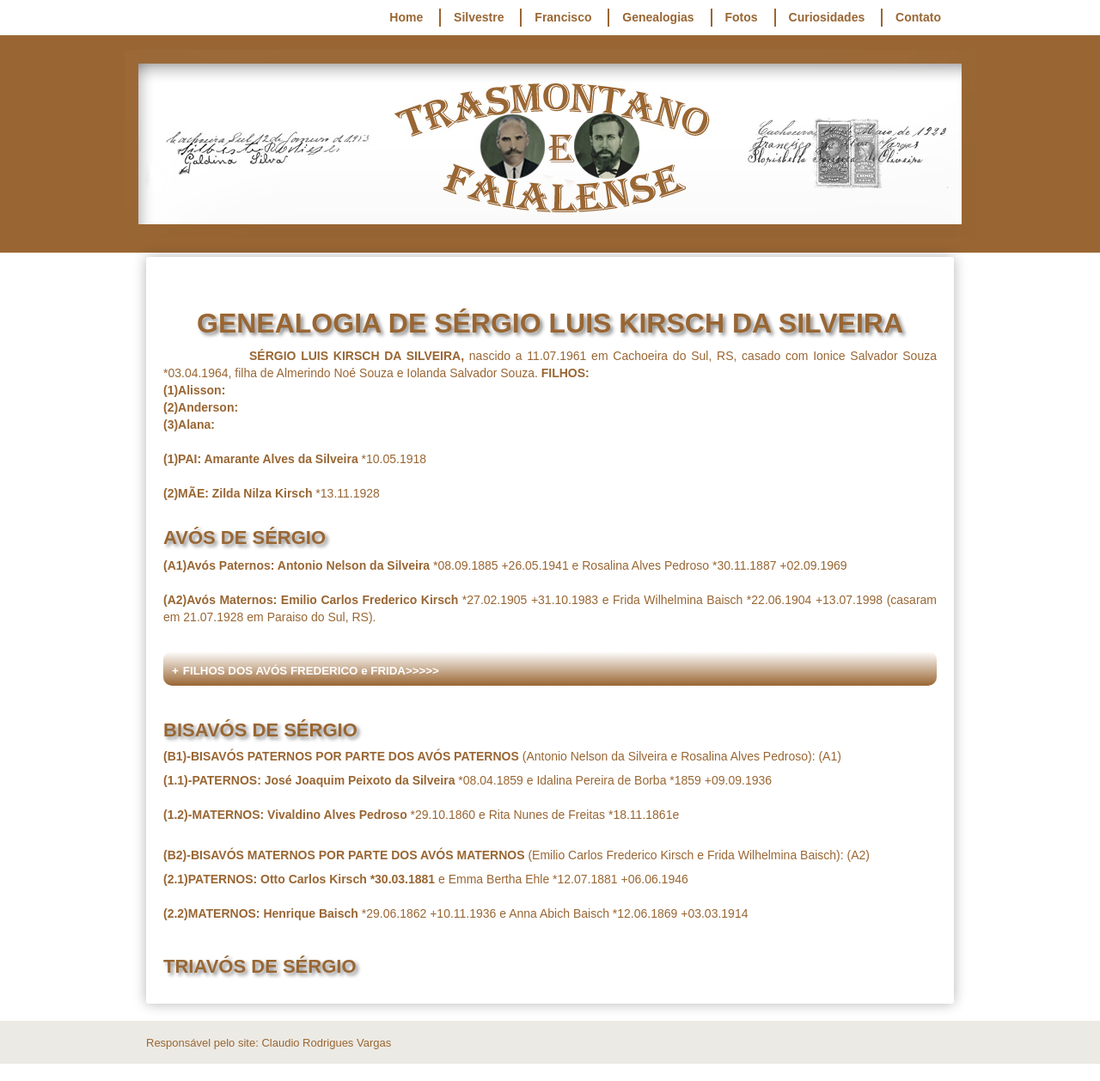
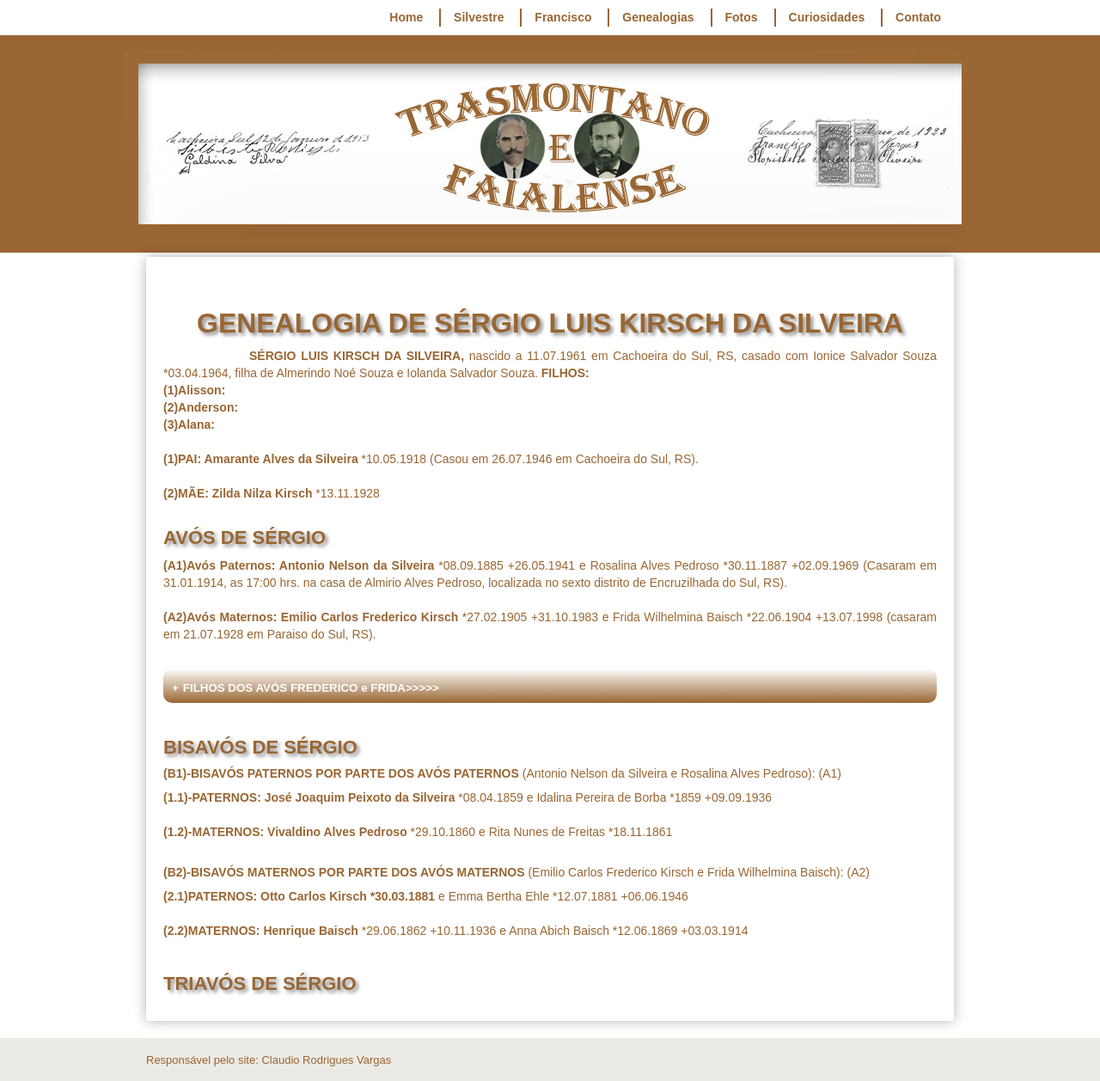
Before and after one commit to claudiovargas1955/claudiovargas1955.github.io, a Jekyll site: the page built from _pages/genealogia-de-sergio-luis-kirsch-da-silveira.html, in a window 1280 px wide. Shown: the whole page at 86% size. Built offline with Jekyll 4.4.1, drawn with Linux system fonts in a browser that asks for light colours; some web fonts are replaced.

Commit message:
Update genealogia-de-sergio-luis-kirsch-da-silveira.html

```diff
--- a/_pages/genealogia-de-sergio-luis-kirsch-da-silveira.html
+++ b/_pages/genealogia-de-sergio-luis-kirsch-da-silveira.html
@@ -101,12 +101,13 @@ Ionice Salvador Souza *03.04.1964, filha de Almerindo Noé Souza e Iolanda Salva
   <b>(2)Anderson: </b><br>
   <b>(3)Alana: </b><br><br>
 
-<b>(1)PAI: Amarante Alves da Silveira </b>*10.05.1918 <br><br>
+<b>(1)PAI: Amarante Alves da Silveira </b>*10.05.1918 (Casou em 26.07.1946 em Cachoeira do Sul, RS).<br><br>
 <b>(2)MÃE: Zilda Nilza Kirsch </b>*13.11.1928 <br><br>
 
 <h4>AVÓS DE SÉRGIO</h4>
 
-<p><b>(A1)Avós Paternos: Antonio Nelson da Silveira </b>*08.09.1885 +26.05.1941 e Rosalina Alves Pedroso *30.11.1887 +02.09.1969<br><br>
+<p><b>(A1)Avós Paternos: Antonio Nelson da Silveira </b>*08.09.1885 +26.05.1941 e Rosalina Alves Pedroso *30.11.1887 +02.09.1969 (Casaram
+em 31.01.1914, as 17:00 hrs. na casa de Almirio Alves Pedroso, localizada no sexto distrito de Encruzilhada do Sul, RS).<br><br>
 
 <b>(A2)Avós Maternos: Emilio Carlos Frederico Kirsch </b>*27.02.1905 +31.10.1983 e Frida Wilhelmina Baisch *22.06.1904 +13.07.1998
 (casaram em 21.07.1928 em Paraiso do Sul, RS). <br><br>
@@ -121,7 +122,7 @@ Ionice Salvador Souza *03.04.1964, filha de Almerindo Noé Souza e Iolanda Salva
 <p><b><h5>(B1)-BISAVÓS PATERNOS POR PARTE DOS AVÓS PATERNOS</b> (Antonio Nelson da Silveira e Rosalina Alves Pedroso): (A1)</h5>
 <p><b>(1.1)-PATERNOS: José Joaquim Peixoto da Silveira </b>*08.04.1859 e Idalina Pereira de Borba *1859 +09.09.1936<br><br>
 
-<b>(1.2)-MATERNOS: Vivaldino Alves Pedroso </b>*29.10.1860 e Rita Nunes de Freitas *18.11.1861e<br><br>
+<b>(1.2)-MATERNOS: Vivaldino Alves Pedroso </b>*29.10.1860 e Rita Nunes de Freitas *18.11.1861 <br><br>
 
 
 <p><b><h5>(B2)-BISAVÓS MATERNOS POR PARTE DOS AVÓS MATERNOS</b> (Emilio Carlos Frederico Kirsch e Frida Wilhelmina Baisch): (A2)</h5>
```
